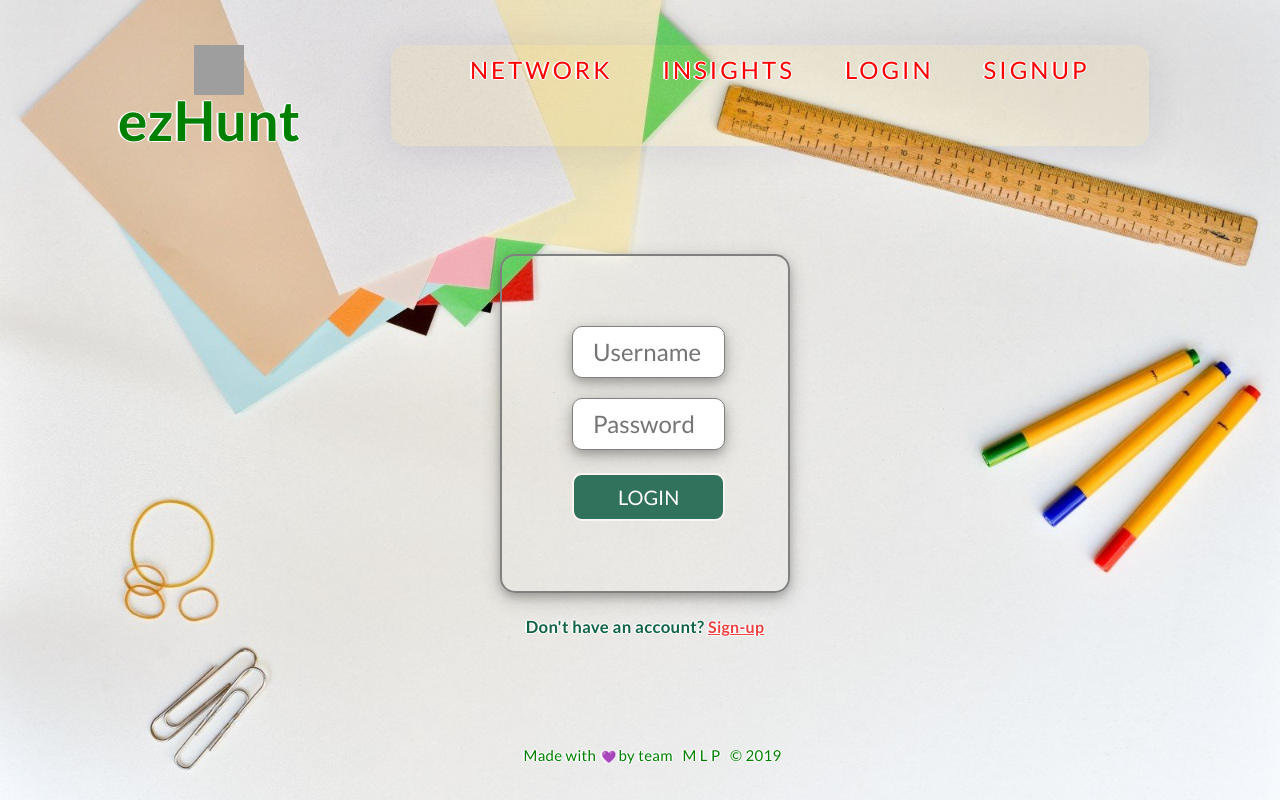
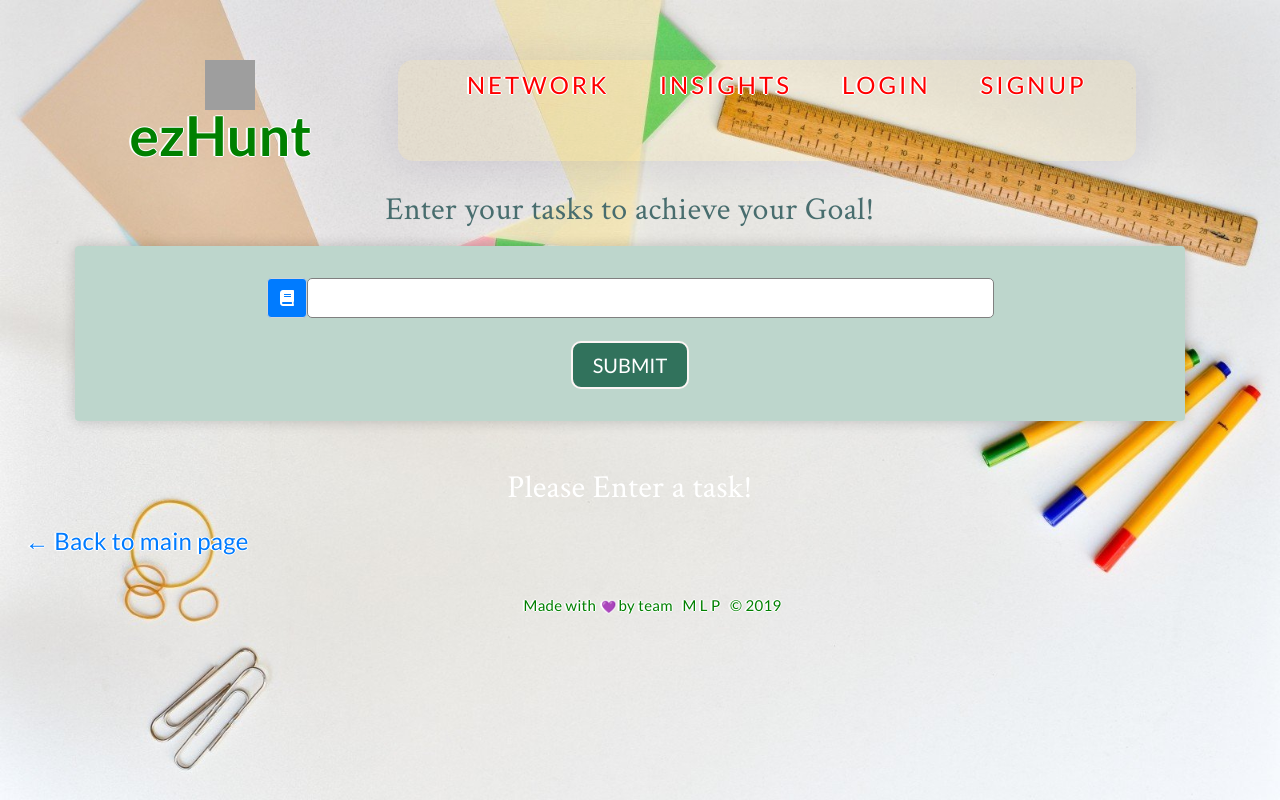
Before and after one commit to teammlp/FinalProject, a React (Create React App) app in the folder client/: page /task in a window 1280 px wide. Before the commit this address led to /login. Shown: the top 800 px of the page. Built offline with nearby package versions, Linux system fonts and the light colour scheme; grey boxes are pictures that could not be loaded; a web font is replaced by a local one.

Commit message:
added nav bar and serialize to Task page

```diff
--- a/client/src/App.js
+++ b/client/src/App.js
@@ -8,7 +8,7 @@ import Notfound from "./pages/NotFound";
 import Detail from "./pages/Detail";
 import "./App.css";
 import Footer from "./components/Footer/Footer";
-import Task from './pages/Task';
+import Task from './pages/Task/Task';
 import JobBoard from './pages/JobBoard';
 import Talks from './pages/Talks';
 import PlaceSearch from "./pages/PlaceSearch"
@@ -89,7 +89,13 @@ export default class App extends Component {
                   authenticated={this.state.authenticated}
                 />}
               />
-              <Route exact path="/task" component={Task} />
+              <Route exact path="/task" render={props =>
+                <Task
+                {...props}
+                authenticate={this.authenticate}
+                deAuthenticate={this.deAuthenticate}
+                authenticated={this.state.authenticated}
+                />} />
               <Route exact path="/place" render={props =>
                 <PlaceSearch
                 {...props}
--- a/client/src/pages/Task/Task.js
+++ b/client/src/pages/Task/Task.js
@@ -8,17 +8,22 @@ import ModalAlert from "../../components/Modal";
 import Link from "../../components/Link";
 import { Redirect } from "react-router-dom";
 import { userAPI } from "../../utils/API";
+import Nav from "../../components/Nav/index"
 import Logo from "../../components/Logo";
 import { Col, Row, Container } from "../../components/Grid";
-import { deserializeUser, serializeUser} from "../../utils/helpers";
+import { logoutUser, deserializeUser, serializeUser} from "../../utils/helpers";
 import "./Task.css";
 
 export default class Task extends Component {
+
   state = {
     user: {},
+    userID: "",
+    username: "",
     tasks: [],
     selectedTask: undefined
   };
+
 
   // componentDidMount() {
   //   const user = deserializeUser();
@@ -64,6 +69,14 @@ export default class Task extends Component {
       localStorage.setItem("tasks", json);
     }
   };
+
+  logout = () => {
+    this.props.deAuthenticate();
+    logoutUser();
+    this.setState({ user: null });
+    // window.location.reload();
+  };
+
   // deleteUserTask = id => {
   //   userAPI
   //     .deleteTask(id)
@@ -108,14 +121,16 @@ export default class Task extends Component {
       this.setState(prevState => ({ tasks: [...prevState.tasks, singletask] }));
     event.target.elements.singletask.value = "";
   };
+
   render() {
-    const user = deserializeUser();
+    const user = this.state;
     return !user ? (
       <Redirect to={{ pathname: "/login" }} />
     ) : (
       <div>
         <Container fluid>
-        <Logo/>
+        {/* <Logo/> */}
+        <Nav user={this.state.user} logoutHandler={this.logout}/>
           <Row>
             <Col size="md-12">
             <h2>Enter your tasks to achieve your Goal!</h2>
```
